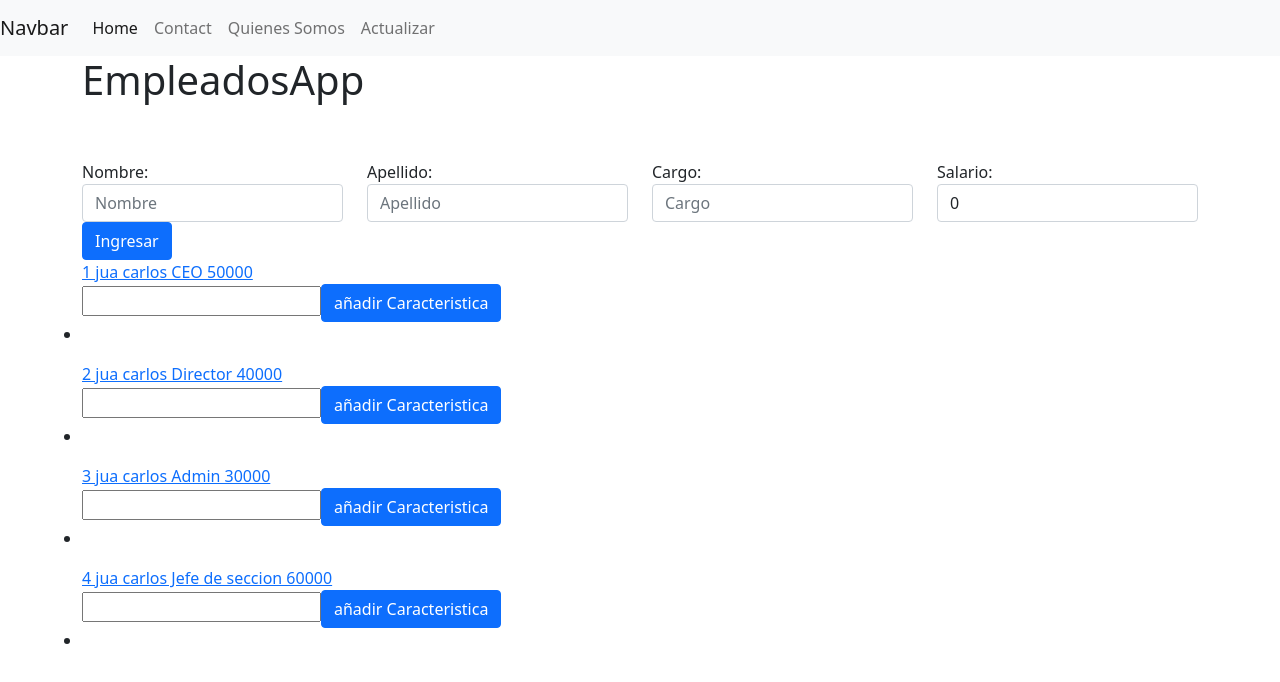
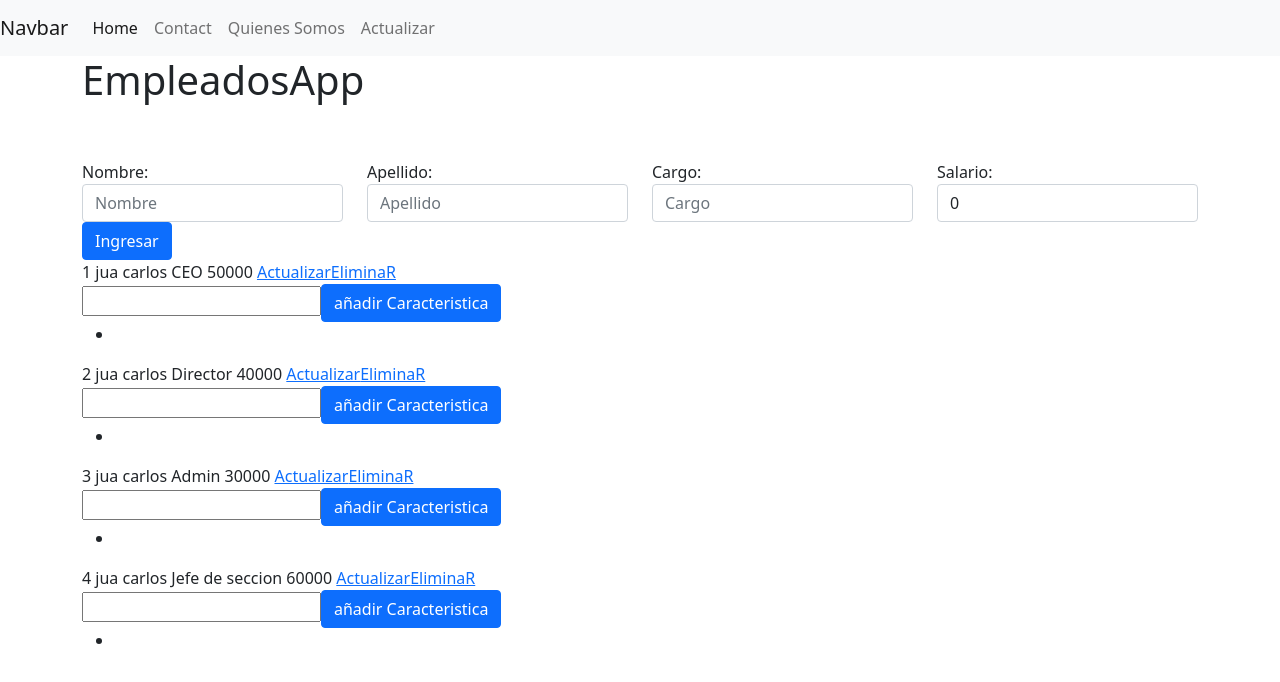
Before and after one commit to Luis0251/EmpleadosApp, an Angular app: page / in a window 1280 px wide. Shown: the top 682 px of the page. Built offline with nearby package versions, Linux system fonts and the light colour scheme.

Commit message:
query Paramas

```diff
--- a/src/app/actualizar/actualizar.component.html
+++ b/src/app/actualizar/actualizar.component.html
@@ -19,8 +19,8 @@
       <input type="number" class="form-control" name="salario" placeholder="Salario" id="salario" [(ngModel)]="cuadroSalario"/>
     </div>
     <div class="col">
-      <button type="submit" class="btn btn-primary" style="margin-right:10px" (click)="actualizar()">Actualizar</button>
-      <button type="submit" class="btn btn-primary" (click)="eliminar()">Elimiar</button>
+      <button type="submit" class="btn btn-primary" style="margin-right:10px" (click)="accion()">Accion</button>
+      <!--<button type="submit" class="btn btn-primary" (click)="accion()">Elimiar</button>-->
     </div>
   </form>
   </div>
--- a/src/app/actualizar/actualizar.component.ts
+++ b/src/app/actualizar/actualizar.component.ts
@@ -12,7 +12,9 @@ export class ActualizarComponent implements OnInit {
 
   constructor(private router:ActivatedRoute, private dataService:DataService,private routers: Router) { }
   empleados:Empleados[] = [];
+  Accion:number;
   ngOnInit(): void {
+    this.Accion=parseInt(this.router.snapshot.queryParams['accion'])
     this.empleados=this.dataService.empleados;
     this.indice=this.router.snapshot.params['id']
     let empleado:Empleados=this.dataService.encontrar(this.indice)
@@ -22,7 +24,7 @@ export class ActualizarComponent implements OnInit {
     this.cuadroCargo = empleado.cargo;
 
   }
-  actualizar(){
+ /* actualizar(){
     let miEmpleados = new Empleados(this.cuadroNombre, this.cuadroApellido, this.cuadroCargo, this.cuadroSalario);
     //this.miServicio.messageService("el nombre del empleado es" + miEmpleados.nombre)
     this.dataService.actualizarEm(this.indice,miEmpleados);
@@ -31,7 +33,18 @@ export class ActualizarComponent implements OnInit {
   eliminar(){
     this.dataService.eliminarEm(this.indice);
     this.routers.navigate(['']);
+  }*/
+  accion(){
+    if(this.Accion == 1){
+      let miEmpleados = new Empleados(this.cuadroNombre, this.cuadroApellido, this.cuadroCargo, this.cuadroSalario);
+      //this.miServicio.messageService("el nombre del empleado es" + miEmpleados.nombre)
+      this.dataService.actualizarEm(this.indice,miEmpleados);
+      this.routers.navigate(['']);}
+      else{this.dataService.eliminarEm(this.indice);
+      this.routers.navigate(['']);
+    }
   }
+
   cuadroNombre:string="";
   cuadroApellido:string="";
   cuadroCargo:string="";
--- a/src/app/list-empleado/list-empleado.component.html
+++ b/src/app/list-empleado/list-empleado.component.html
@@ -1,11 +1,13 @@
 <div class="container">
   <div class="row">
     <div class="col">
-      <a [routerLink]="['/actualizar',indice]">{{indice + 1}} {{empleadoList.nombre}} {{empleadoList.apellido}} {{empleadoList.cargo}} {{empleadoList.salario}}</a>
+     {{indice + 1}} {{empleadoList.nombre}} {{empleadoList.apellido}} {{empleadoList.cargo}} {{empleadoList.salario}}
+     <a [routerLink]="['/actualizar',indice]" [queryParams]="{accion:'1'}">Actualizar</a>
+     <a [routerLink]="['/actualizar',indice]" [queryParams]="{accion:'2'}">EliminaR</a>
+    </div>
     </div>
     <app-caracter-empl (caracter)="addCaracters($event)"></app-caracter-empl>
     <ul>
       <li *ngFor="let caracter of newCaracter">{{caracter}}</li>
     </ul>
   </div>
-</div>
```
